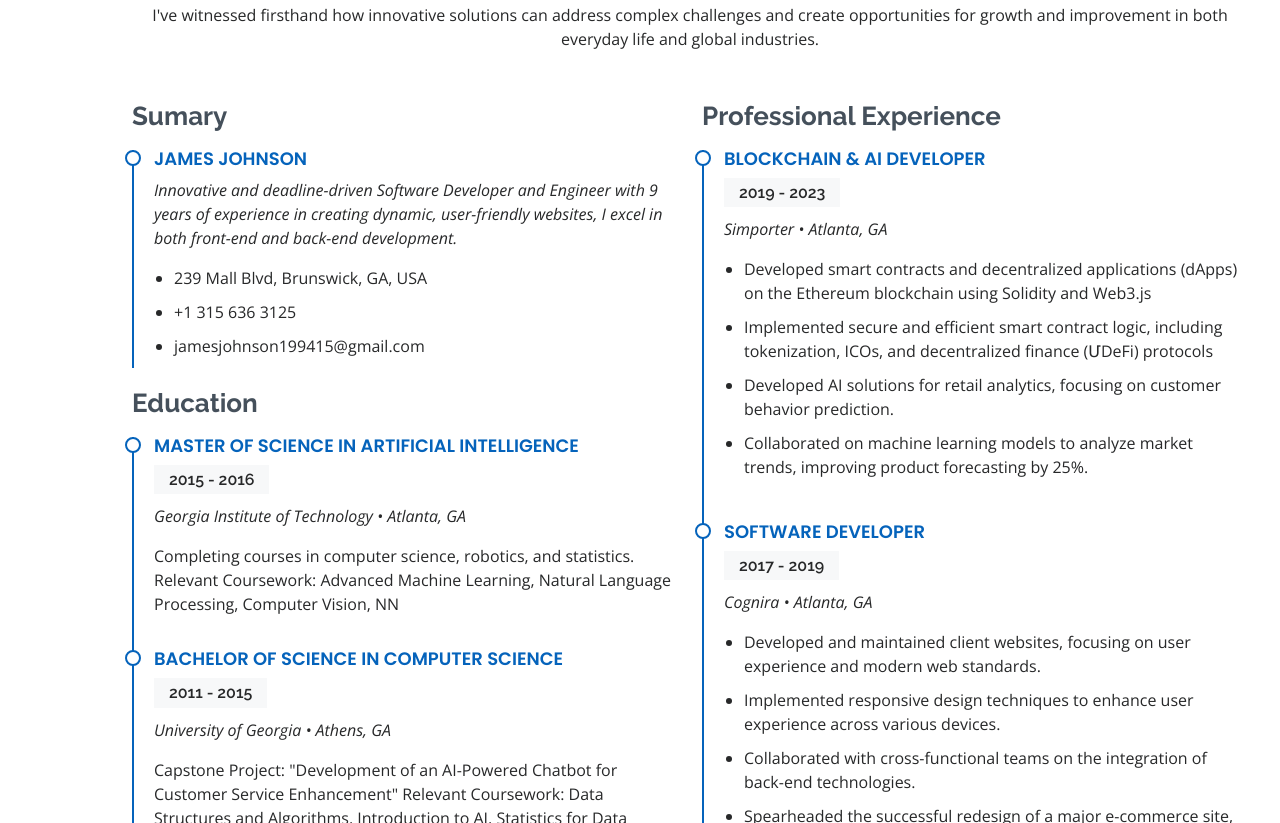
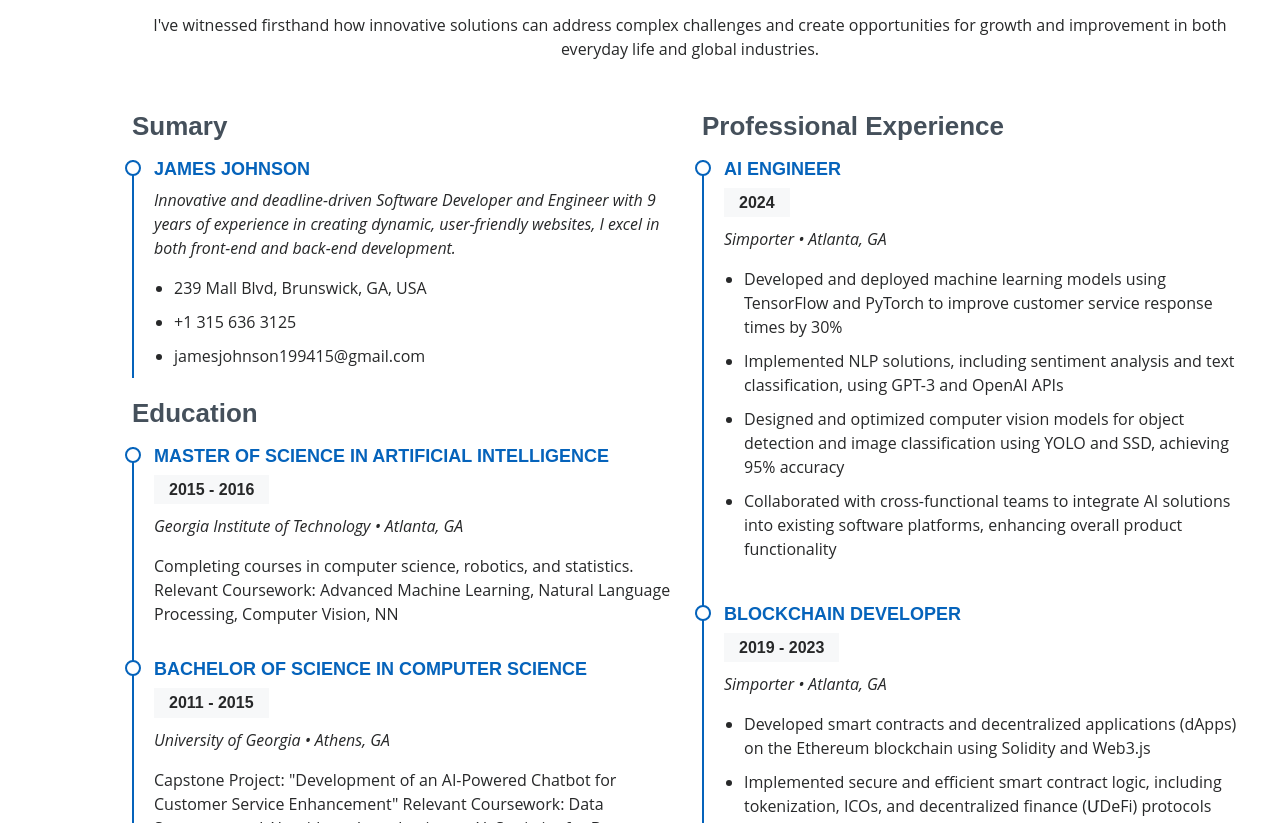
Before and after one commit to BenStraub/Portfolio, a plain HTML site: page index.html in a window 1280 px wide. Shown: the part 2688-3511 px from the top of the page. Drawn offline with nearby package versions, Linux system fonts and the light colour scheme.

Commit message:
update main page

```diff
--- a/index.html
+++ b/index.html
@@ -5,16 +5,13 @@
   <meta charset="utf-8">
   <meta content="width=device-width, initial-scale=1.0" name="viewport">
 
-  <title>MyResume Bootstrap Template - Index</title>
+  <title>Resume-JamesJohnson</title>
   <meta content="" name="description">
   <meta content="" name="keywords">
 
   <!-- Favicons -->
   <link href="assets/img/favicon.png" rel="icon">
   <link href="assets/img/apple-touch-icon.png" rel="apple-touch-icon">
-
-  <!-- Google Fonts -->
-  <link href="https://fonts.googleapis.com/css?family=Open+Sans:300,300i,400,400i,600,600i,700,700i|Raleway:300,300i,400,400i,500,500i,600,600i,700,700i|Poppins:300,300i,400,400i,500,500i,600,600i,700,700i" rel="stylesheet">
 
   <!-- Vendor CSS Files -->
   <link href="assets/vendor/aos/aos.css" rel="stylesheet">
@@ -96,7 +93,7 @@
             <ul>
               <li><i class="bi bi-chevron-right"></i> <strong>Interests:</strong> <span>Football, Fishing, Golf</span></li>
               <li><i class="bi bi-chevron-right"></i> <strong>Certificate:</strong> <span>CKA</span></li>
-              <li><i class="bi bi-chevron-right"></i> <strong>Languages:</strong> <span>German, Japanese</span></li>
+              <li><i class="bi bi-chevron-right"></i> <strong>Languages:</strong> <span>Japanese</span></li>
             </ul>
           </div>
         </div>
@@ -106,7 +103,7 @@
             <img src="assets/img/profile-img.jpg" class="img-fluid mt-2" alt="">
           </div>
           <div class="col-lg-8 pt-4 pt-lg-0 content">
-            <h3>Blockchain | Web3 | FullStack Developer &amp; AI Engineer.</h3>
+            <h3 style="margin-top: 10px">Blockchain/FullStack Developer &amp; AI Engineer</h3>
             <p class="fst-italic">
               My passion for technology and problem-solving has driven me to create efficient, scalable solutions that drive business growth and enhance user experiences.
 
@@ -309,8 +306,19 @@
           </div>
           <div class="col-lg-6">
             <h3 class="resume-title">Professional Experience</h3>
+			<div class="resume-item">
+              <h4>AI Engineer</h4>
+              <h5>2024</h5>
+              <p><em>Simporter • Atlanta, GA </em></p>
+              <ul>
+                <li>Developed and deployed machine learning models using TensorFlow and PyTorch to improve customer service response times by 30%</li>
+                <li>Implemented NLP solutions, including sentiment analysis and text classification, using GPT-3 and OpenAI APIs </li>
+                <li>Designed and optimized computer vision models for object detection and image classification using YOLO and SSD, achieving 95% accuracy</li>
+                <li>Collaborated with cross-functional teams to integrate AI solutions into existing software platforms, enhancing overall product functionality</li>
+              </ul>
+            </div>
             <div class="resume-item">
-              <h4>Blockchain & AI Developer</h4>
+              <h4>Blockchain Developer</h4>
               <h5>2019 - 2023</h5>
               <p><em>Simporter • Atlanta, GA </em></p>
               <ul>
```
Also changed, not shown: 1 other file.
